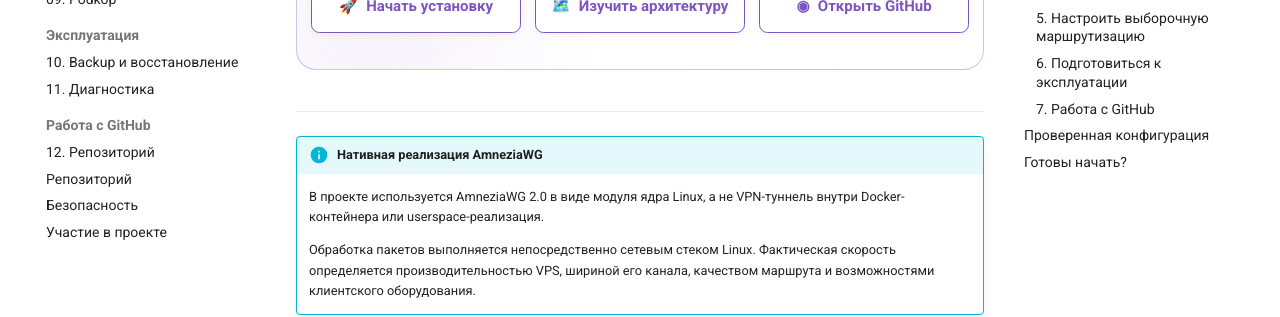
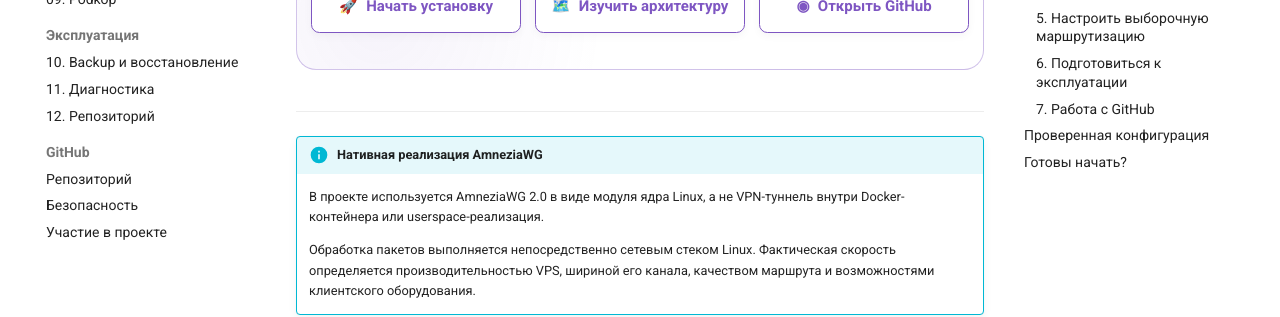
Before and after one commit to mannaro/amneziawg-selfhost, an MkDocs documentation site: the page built from docs/index.md, in a window 1280 px wide. Shown: the part 515-832 px from the top of the page. Built offline with MkDocs 1.6.1 and Material for MkDocs 9.7.7, drawn with Linux system fonts in a browser that asks for light colours; comment, search, counter and statistics services are not loaded.

Commit message:
docs: reorganize GitHub navigation

```diff
--- a/mkdocs.yml
+++ b/mkdocs.yml
@@ -110,12 +110,9 @@ nav:
   - Эксплуатация:
     - 10. Backup и восстановление: 10-backup-restore.md
     - 11. Диагностика: 11-troubleshooting.md
-
-  - Работа с GitHub:
-    # Руководство
     - 12. Репозиторий: 12-repository-workflow.md
 
-    # Информация о проекте
+  - GitHub:
     - Репозиторий: https://github.com/mannaro/amneziawg-selfhost
     - Безопасность: https://github.com/mannaro/amneziawg-selfhost/security/policy
     - Участие в проекте: https://github.com/mannaro/amneziawg-selfhost/blob/main/CONTRIBUTING.md
```
